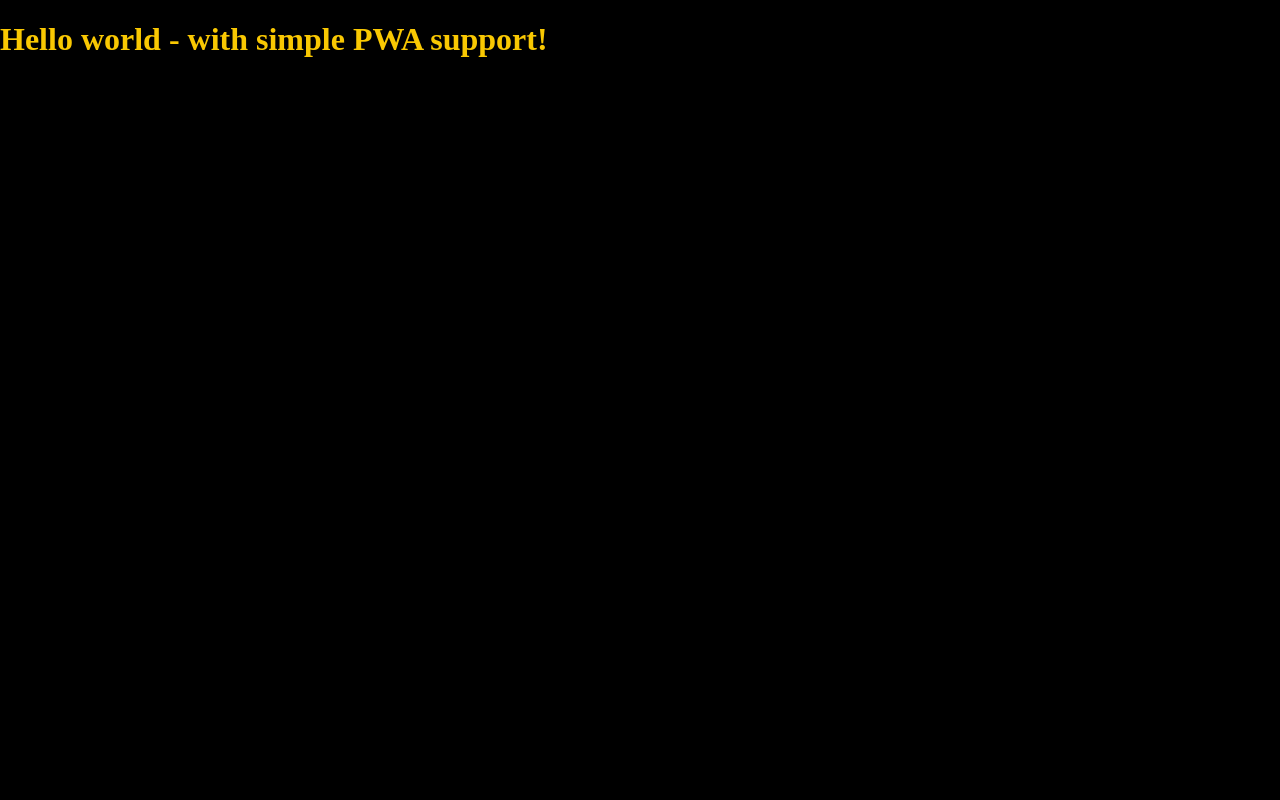
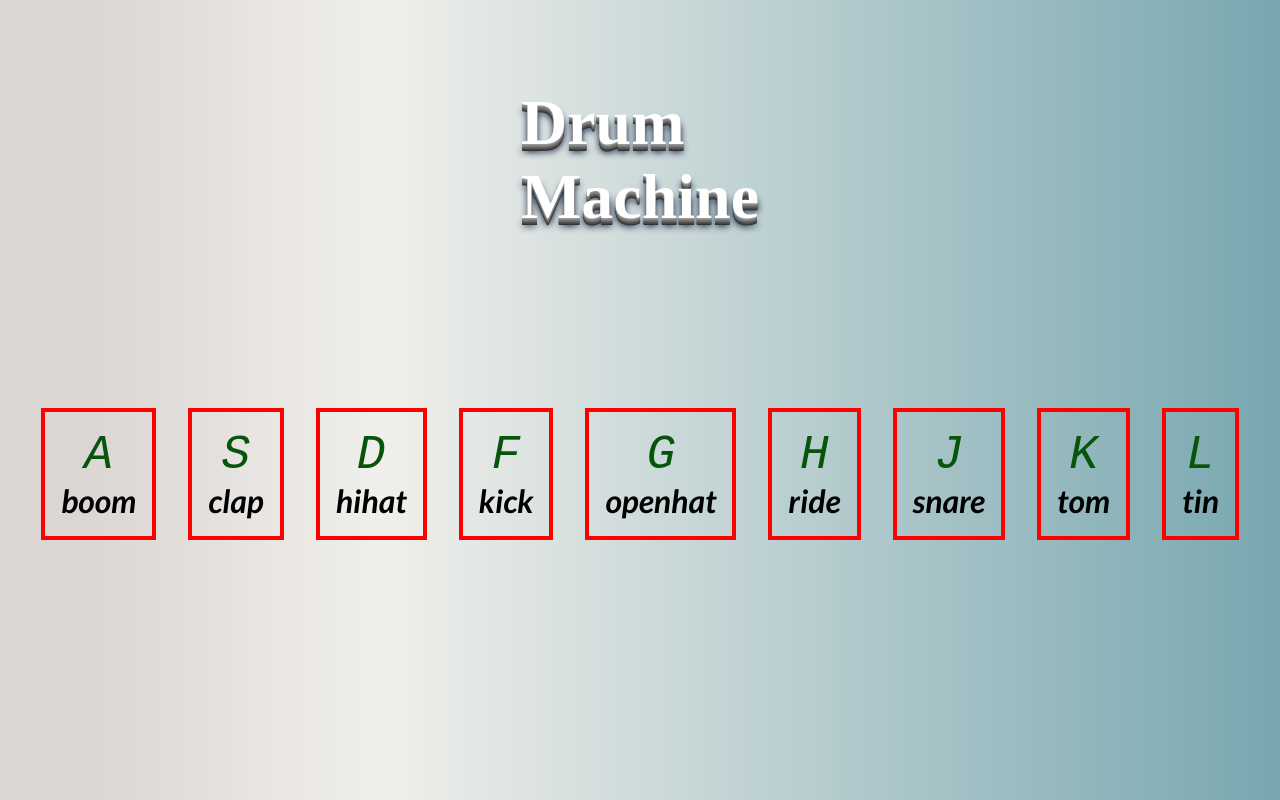
Before and after one commit to mariuszrukowicz/SoundsKit, a website: page src/content/index.html in a window 1280 px wide. Drawn offline with nearby package versions, Linux system fonts and the light colour scheme; files that its build step writes are made by us from their sources.

Commit message:
feat: keys section styles

```diff
--- a/src/content/index.html
+++ b/src/content/index.html
@@ -1,10 +1,11 @@
 <!DOCTYPE html>
 <html lang="en">
+
 <head>
   <meta charset="UTF-8" />
   <meta name="viewport" content="width=device-width, initial-scale=1.0" />
   <meta http-equiv="X-UA-Compatible" content="ie=edge" />
-    <title>Site title</title>
+  <title>Drum Machine</title>
   <meta name="description" content="Description" />
 
   <!-- Title -->
@@ -18,23 +19,59 @@
 
   <link rel="manifest" href="manifest.json" />
   <meta name="apple-mobile-web-app-capable" content="yes" />
-    <link
-      rel="apple-touch-icon"
-      sizes="192x192"
-      href="assets/pwa/icons/icon-192x192.png"
-    />
+  <link rel="apple-touch-icon" sizes="192x192" href="assets/pwa/icons/icon-192x192.png" />
 
-    <link
-      rel="icon"
-      type="image/png"
-      href="assets/pwa/icons/icon-192x192.png"
-    />
+  <link rel="icon" type="image/png" href="assets/pwa/icons/icon-192x192.png" />
 
   <link rel="stylesheet" href="css/main.css" />
 </head>
+
 <body>
-    <h1>Hello world - with simple PWA support!</h1>
+
+  <header class="hero">
+    <h1 class="hero__title">Drum Machine</h1>
+
+  </header>
+  <section class="keys">
+    <div class="keys__buttom" data-key="65">
+      <kbd class="keys__buttom--letter">A</kbd>
+      <span class="keys__buttom--id">boom</span>
+    </div>
+    <div class="keys__buttom" data-key="83">
+      <kbd class="keys__buttom--letter">S</kbd>
+      <span class=" keys__buttom--id">clap</span>
+    </div>
+    <div class="keys__buttom" data-key="68">
+      <kbd class="keys__buttom--letter">D</kbd>
+      <span class=" keys__buttom--id">hihat</span>
+    </div>
+    <div class="keys__buttom" data-key="70">
+      <kbd class="keys__buttom--letter">F</kbd>
+      <span class=" keys__buttom--id">kick</span>
+    </div>
+    <div class="keys__buttom" data-key="71">
+      <kbd class="keys__buttom--letter">G</kbd>
+      <span class=" keys__buttom--id">openhat</span>
+    </div>
+    <div class="keys__buttom" data-key="72">
+      <kbd class="keys__buttom--letter">H</kbd>
+      <span class=" keys__buttom--id">ride</span>
+    </div>
+    <div class="keys__buttom" data-key="74">
+      <kbd class="keys__buttom--letter">J</kbd>
+      <span class=" keys__buttom--id">snare</span>
+    </div>
+    <div class="keys__buttom" data-key="75">
+      <kbd class="keys__buttom--letter">K</kbd>
+      <span class=" keys__buttom--id">tom</span>
+    </div>
+    <div class="keys__buttom" data-key="76">
+      <kbd class="keys__buttom--letter">L</kbd>
+      <span class=" keys__buttom--id">tin</span>
+    </div>
+  </section>
 
   <script src="js/main.js"></script>
 </body>
+
 </html>
--- /dev/null
+++ b/src/scss/Keys.scss
@@ -0,0 +1,56 @@
+.hero{
+   display: flex;
+   align-items: center;
+   justify-content: center;
+
+    max-width: 1216px;
+    padding: calc(8rem - 16px) 16px 11.5rem;
+    margin: 3rem auto 3rem ;
+    font-size: 16px;
+    width: 120px;
+    height: 120px;
+
+    color: #ffffff;
+	text-shadow: 0px 1px 0px #999, 0px 2px 0px #888, 0px 3px 0px #777, 0px 4px 0px #666, 0px 5px 0px #555, 0px 6px 0px #444, 0px 7px 0px #333, 0px 8px 7px #001135;
+   font: 2rem 'ChunkFiveRegular';
+
+
+
+
+}
+.keys{
+
+    max-width: 1216px;
+    padding: calc(1rem - 16px) ;
+    margin: 0 auto;
+    display: flex;
+    align-items: center;
+    justify-content: center;
+   &__buttom{
+
+      height: 100%;
+      padding: 1rem;
+      margin: 1rem;
+      color: rgb(0, 0, 0);
+      justify-content: space-around;
+      font-size: 2rem;
+      flex-direction: column-reverse;
+      font-family: 'Lato', sans-serif,;
+      font-style: italic;
+      font-weight: 400 ;
+      text-align: center;
+      border: 4px solid rgb(253, 0, 0);
+      &--letter{
+         color: rgb(6, 85, 10);
+        font-size: 3rem;
+         margin-bottom: 3rem;
+
+      }
+
+
+
+
+
+   }
+
+}
--- a/src/scss/main.scss
+++ b/src/scss/main.scss
@@ -1,9 +1,21 @@
 @import "_normalize";
 @import "_variables";
+@import"../scss/Keys.scss";
+@import url('https://fonts.googleapis.com/css?family=Lato:400,700,700i,900,900i&display=swap&subset=latin-ext');
 
+@import url(https://fonts.googleapis.com/css?family=Oswald:400|Open+Sans:700);
+
+@import url(http://weloveiconfonts.com/api/?family=fontawesome);
+
+[class*="fontawesome-"]:before {
+  font-family: 'FontAwesome', sans-serif;
+}
 
 html {
-  box-sizing: border-box;
+ box-sizing: border-box;
+  font-size: 16px;
+  scroll-behavior: smooth;
+
 }
 
 *, *:before, *:after {
@@ -11,6 +23,7 @@ html {
 }
 
 body {
-  color: $yellow;
-  background: $violet;
+  background: rgb(219,213,212);
+background: linear-gradient(90deg, rgba(219,213,212,1) 6%, rgba(240,239,235,0.9948354341736695) 30%, rgba(120,167,176,1) 100%);
+
 }
```
Also changed, not shown: src/assets/img/cover.png (deleted), src/assets/img/head.svg (added). Lines whose indentation alone changed are shown as unchanged.
